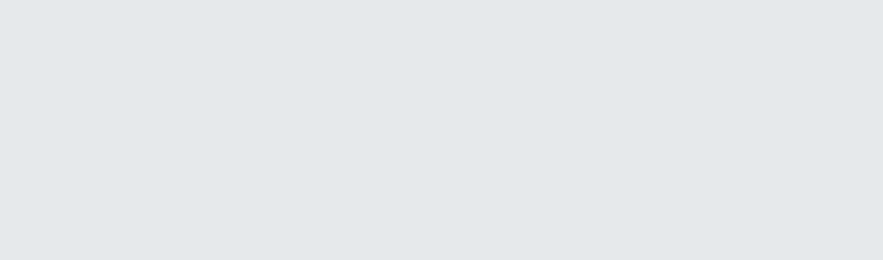
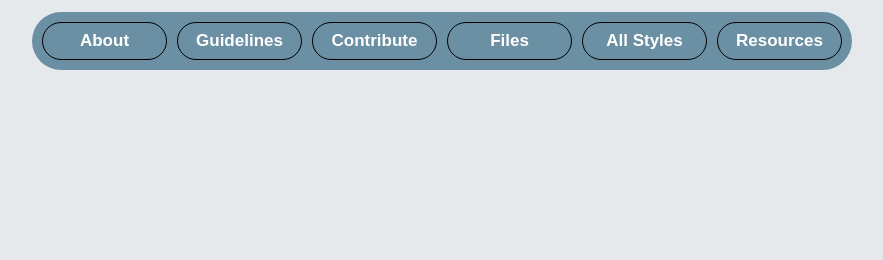
Before and after one commit to Chelsea-Saunders/stylestage-sass, a plain HTML site: page index.html in a window 1280 px wide. Shown: the top 260 px of the page, without its empty margins (198-1081 px from the left). Drawn offline with Linux system fonts and the light colour scheme; a web font is replaced by a local one.

Commit message:
Merge pull request #1 from Chelsea-Saunders/header-footer
smooth nav transition 710307c3c17f698496f9bb20e38770b0da55a254

```diff
--- a/style.css
+++ b/style.css
@@ -387,6 +387,45 @@ nav {
     --color-light: #050507;
   }
 }
+nav {
+  height: 100px;
+  width: 100%;
+  position: fixed;
+  z-index: 100;
+  text-align: center;
+  padding: 0 1rem;
+}
+nav ul {
+  display: flex;
+  align-items: center;
+  justify-self: center;
+  background-color: #6B8FA3;
+  border-radius: 100px;
+  display: flex;
+  list-style: none;
+  margin: 0.75rem 0 0;
+  padding: 10px;
+  gap: 10px;
+}
+nav ul li {
+  align-items: center;
+}
+nav a {
+  font-size: 10px;
+  display: inline-block;
+  border: 1px solid black;
+  border-radius: 100px;
+  padding: 5px;
+  text-decoration: none;
+  font-weight: bolder;
+  color: white;
+  transition: transform 150ms ease, background-color 150ms ease;
+}
+nav a:hover {
+  transform: translateY(2px);
+  background-color: #4C6E91;
+}
+
 @media (min-width: 669px) {
   nav ul a {
     font-size: 17px;
@@ -630,7 +669,12 @@ nav {
     transform: translateX(-50%);
   }
 }
+html {
+  scroll-behavior: smooth !important;
+}
+
 body {
+  scroll-behavior: smooth !important;
   background-color: var(--color-background);
   color: var(--color-text);
   font-family: var(--font-family);
```
